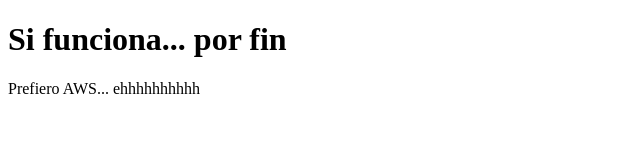
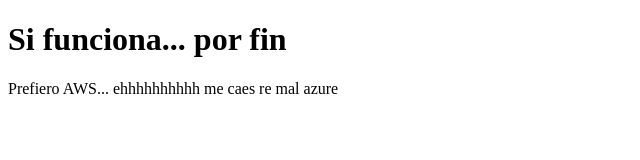
Before and after one commit to yorli-gf/Optativa-Tarea3, a website: page app/src/index.html in a window 1280 px wide. Shown: the whole page, without its empty margins (0-640 px from the left). Drawn offline with Linux system fonts and the light colour scheme.

Commit message:
ptm funcionaaaaa

```diff
--- a/app/src/index.html
+++ b/app/src/index.html
@@ -5,6 +5,6 @@
 </head>
 <body>
     <h1>Si funciona... por fin</h1>
-    <p>Prefiero AWS... ehhhhhhhhhh</p>
+    <p>Prefiero AWS... ehhhhhhhhhh me caes re mal azure</p>
 </body>
 </html>
```
Also changed, not shown: .github/workflows/appservice.yml.
